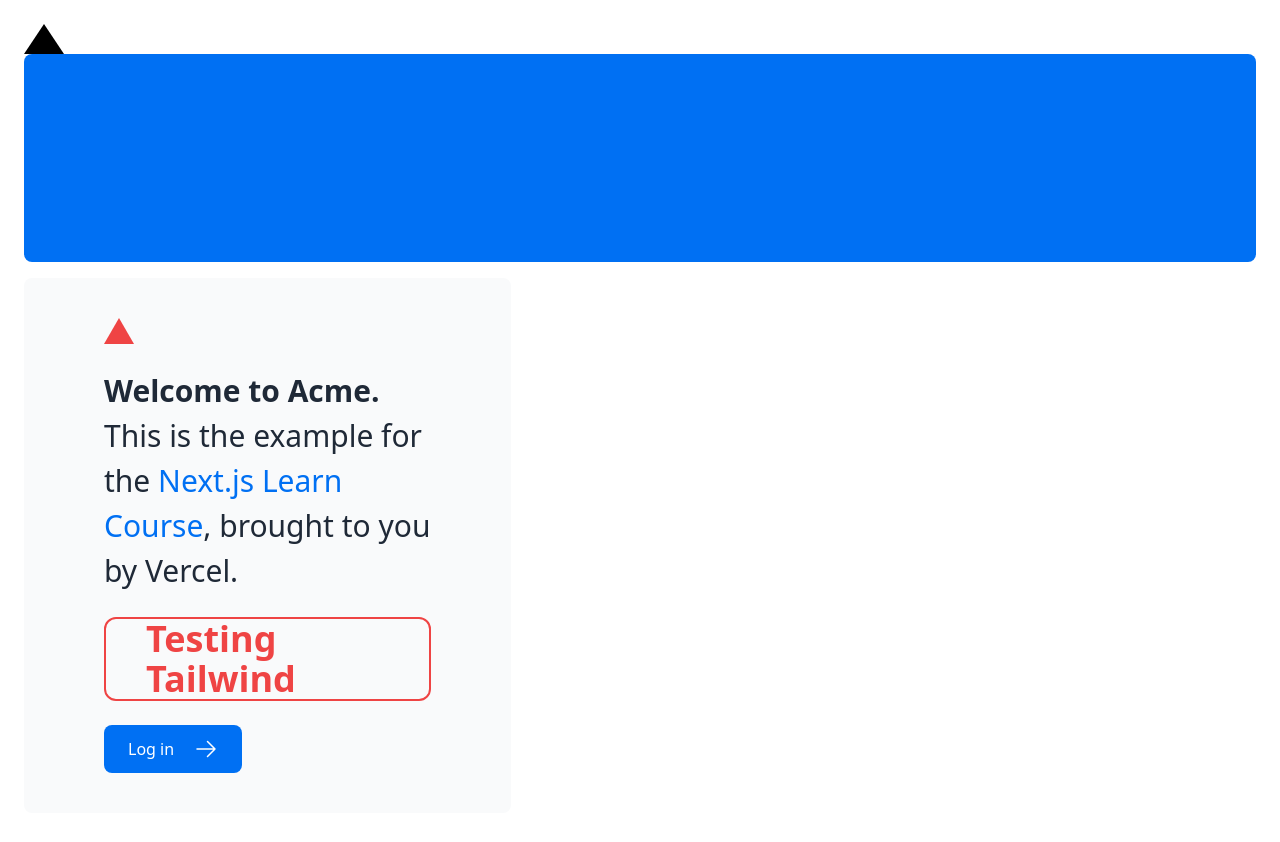
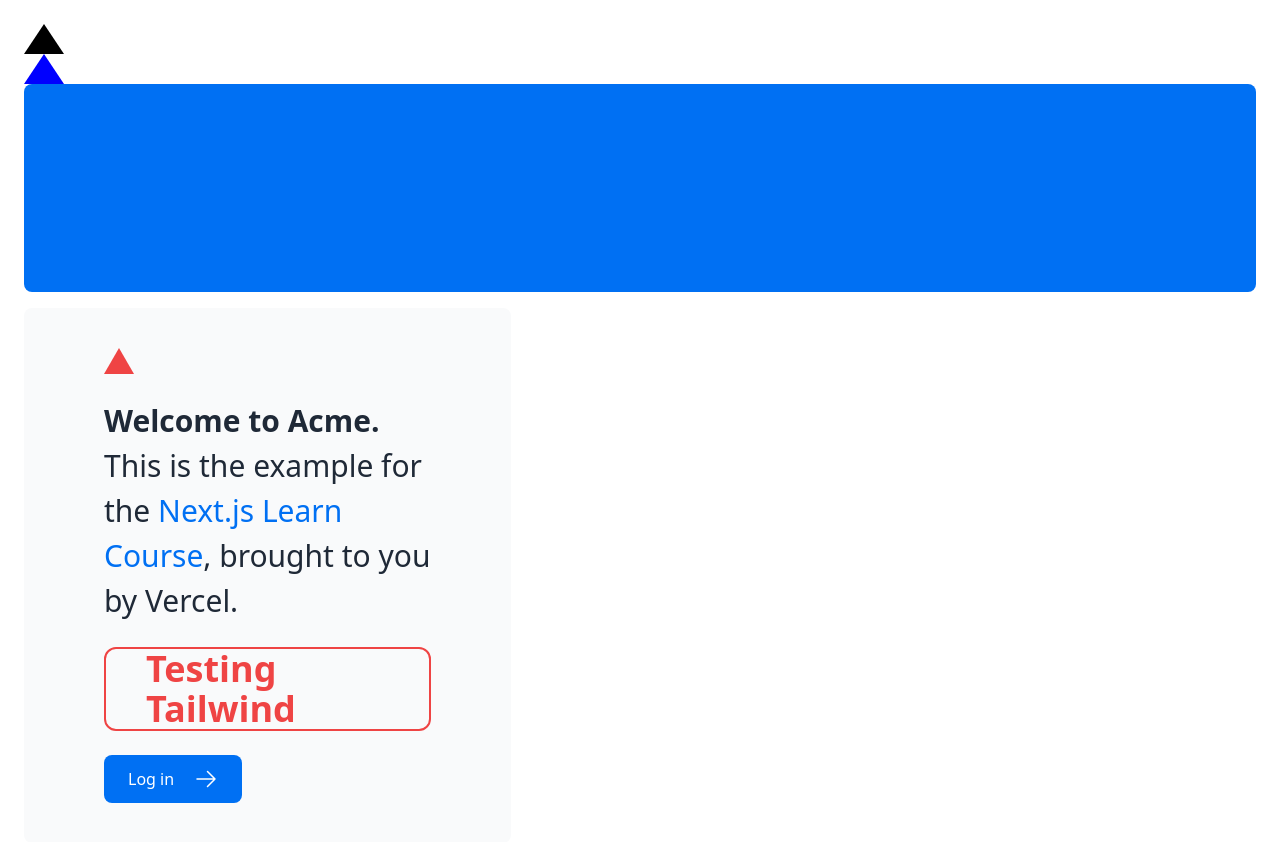
Before and after one commit to RaiyanNooryRady/nextjs-dashboard, a Next.js app: page / in a window 1280 px wide. Shown: the top 842 px of the page. Built offline with nearby package versions, Linux system fonts and the light colour scheme.

Commit message:
css modules

```diff
--- a/app/page.tsx
+++ b/app/page.tsx
@@ -2,11 +2,13 @@ import AcmeLogo from '@/app/ui/acme-logo';
 import { ArrowRightIcon } from '@heroicons/react/24/outline';
 import Link from 'next/link';
 import styles from '@/app/ui/home.module.css';
+import styles2 from '@/app/ui/test.module.css';
 
 export default function Page() {
   return (
     <main className="flex min-h-screen flex-col p-6">
       <div className={styles.shape} />
+      <div className={styles2.shape} />
       <div className="flex h-20 shrink-0 items-end rounded-lg bg-blue-500 p-4 md:h-52">
         {/* <AcmeLogo /> */}
       </div>
--- /dev/null
+++ b/app/ui/test.module.css
@@ -0,0 +1,7 @@
+.shape {
+    height: 0;
+    width: 0;
+    border-bottom: 30px solid blue;
+    border-left: 20px solid transparent;
+    border-right: 20px solid transparent;
+  }
```
Also changed, not shown: app/ui/home.module.css (indentation only).
